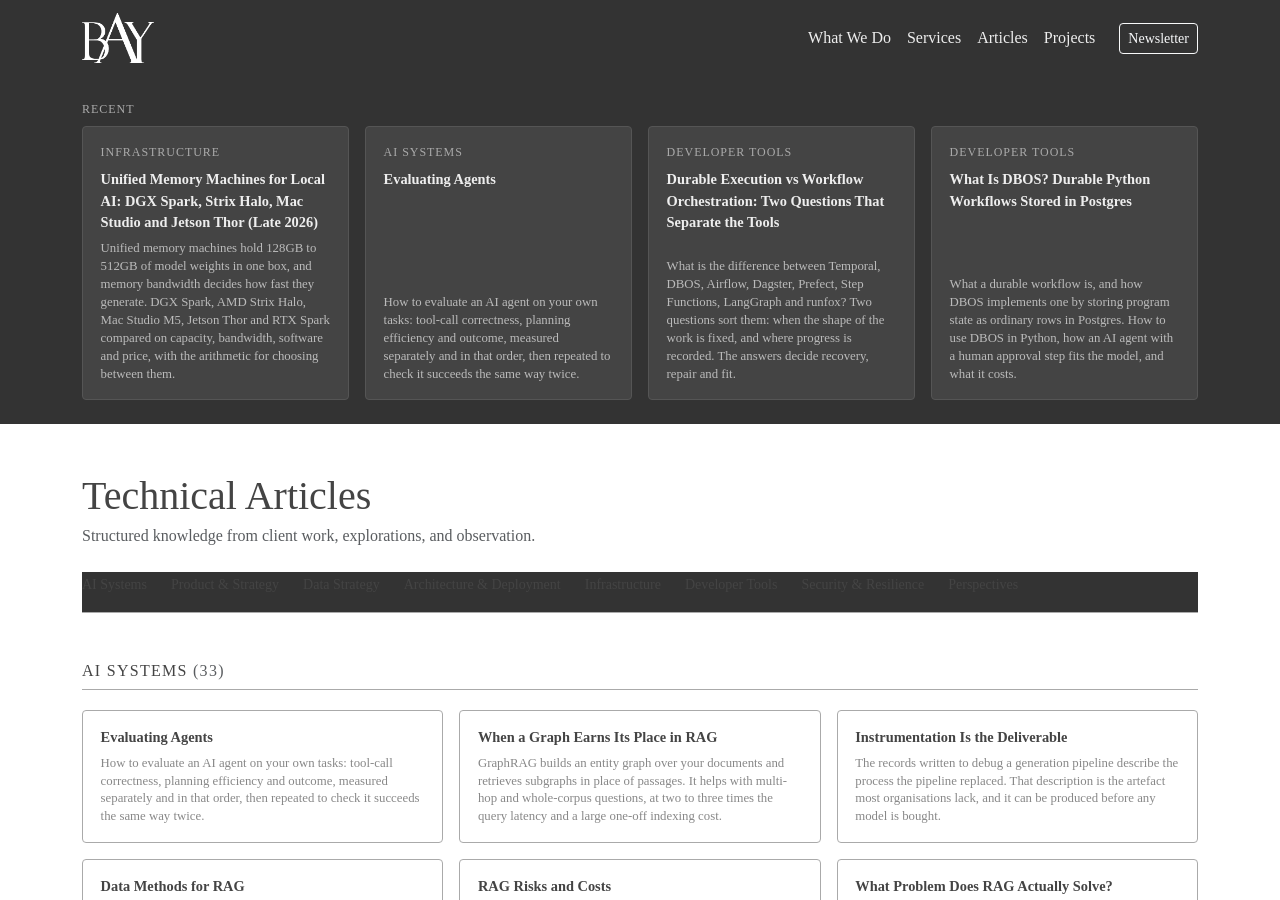
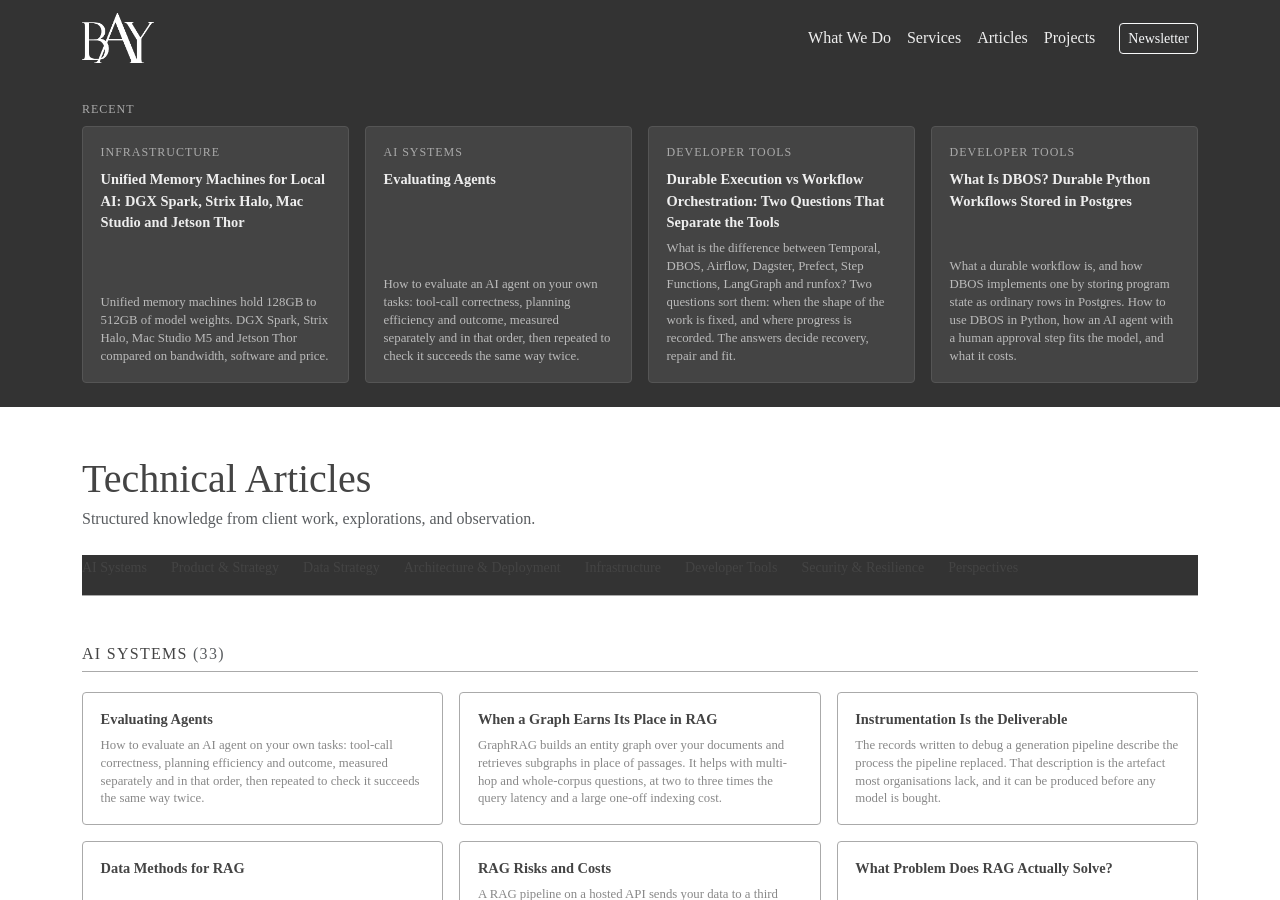
Before and after one commit to bayinfosys/bayinfosys.github.io, a Jekyll site: the page built from library.html, in a window 1280 px wide and 900 px high. Built offline with Jekyll 4.4.1, drawn with Linux system fonts in a browser that asks for light colours; some of the changed text lies outside the part shown.

Commit message:
article 114 links

```diff
--- a/_posts/2026-01-01-114-unified-memory-machines-2026.md
+++ b/_posts/2026-01-01-114-unified-memory-machines-2026.md
@@ -1,9 +1,12 @@
 ---
+
+
+
 date: 2026-10-19
 layout: article
-title: "Unified Memory Machines for Local AI: DGX Spark, Strix Halo, Mac Studio and Jetson Thor (Late 2026)"
-seo_title: "Unified Memory for Local LLMs: DGX Spark vs Strix Halo vs Mac Studio M5 (2026)"
-description: "Unified memory machines hold 128GB to 512GB of model weights in one box, and memory bandwidth decides how fast they generate. DGX Spark, AMD Strix Halo, Mac Studio M5, Jetson Thor and RTX Spark compared on capacity, bandwidth, software and price, with the arithmetic for choosing between them."
+title: "Unified Memory Machines for Local AI: DGX Spark, Strix Halo, Mac Studio and Jetson Thor"
+seo_title: "Unified Memory for Local LLMs (2026)"
+description: "Unified memory machines hold 128GB to 512GB of model weights. DGX Spark, Strix Halo, Mac Studio M5 and Jetson Thor compared on bandwidth, software and price."
 keywords: ["unified memory llm", "dgx spark alternative", "strix halo llm", "ryzen ai max 395 llm", "mac studio m5 ultra llm", "apple silicon vs gpu for ai inference", "jetson agx thor llm", "local llm 128gb", "memory bandwidth tokens per second", "rtx spark n1x"]
 topic: "Infrastructure"
 related:
@@ -35,13 +38,13 @@
 
 Measurements bear the ceilings out. ServeTheHome recorded 4.89 tokens per second for Llama 3.3 70B on a Ryzen AI Max+ 395 machine, against a ceiling of about 6, and llama.cpp reports of 52 to 56 tokens per second for gpt-oss-120b on the same chip sit under a ceiling of about 85.
 
-Two consequences follow. Dense 70B models fit on every machine here and run slowly on most of them. Mixture-of-experts models suit unified memory, because they need the capacity and spare the bandwidth. The other half of the work, processing the prompt, is limited by compute instead of bandwidth, and there NVIDIA's chips lead: Phoronix found the GB10 faster than AMD's chip on prompt processing for gpt-oss-120b, with generation speeds roughly level.
+Two consequences follow. Dense 70B models fit on every machine here and run slowly on most of them. Mixture-of-experts models suit unified memory, because they need the capacity and spare the bandwidth. The other half of the work, processing the prompt, is limited by compute instead of bandwidth, and there NVIDIA's chips lead:  [Phoronix](https://www.phoronix.com/review/dell-pro-max-gb10-llama-cpp) found the GB10 faster than AMD's chip on prompt processing for gpt-oss-120b, with generation speeds roughly level.
 
 ## The machines
 
 ### Apple Mac Studio, M5 Max and M5 Ultra
 
-Apple announced the M5 generation Mac Studio on 25 August 2026. The M5 Max takes up to 128GB at 614 GB/s, from $2,499 for the base configuration. The M5 Ultra takes up to 512GB at 1.2 TB/s, which Apple puts at 50% above the M3 Ultra, from $5,499; the 512GB configuration ships in late October. Apple claims prompt processing up to four times faster than the M3 Ultra in LM Studio, and supports clustering up to four machines over Thunderbolt 5 with RDMA.
+[Apple announced](https://www.apple.com/newsroom/2026/08/apple-introduces-new-mac-studio-with-m5-max-and-m5-ultra/) the M5 generation Mac Studio on 25 August 2026. The M5 Max takes up to 128GB at 614 GB/s, from $2,499 for the base configuration. The M5 Ultra takes up to 512GB at 1.2 TB/s, which Apple puts at 50% above the M3 Ultra, from $5,499; the 512GB configuration ships in late October. Apple claims prompt processing up to four times faster than the M3 Ultra in LM Studio, and supports clustering up to four machines over Thunderbolt 5 with RDMA.
 
 The M5 Ultra has the most bandwidth and the most capacity of any desktop machine in this list. The constraint is the operating system. Metal, MLX and the Metal backends of llama.cpp and Ollama run only on macOS, and Docker on macOS does not expose the GPU to containers, so inference runs as native macOS processes and cannot share an image with a Linux server.
 
@@ -49,7 +52,7 @@
 
 The DGX Spark pairs a 20-core Arm CPU with a Blackwell GPU on the GB10 chip, with 128GB of LPDDR5X at 273 GB/s and ConnectX-7 200GbE networking. It runs CUDA on Arm64 Linux. Acer, ASUS, Dell, Gigabyte, HP, Lenovo and MSI sell their own GB10 machines.
 
-Prices have risen with memory costs. The 128GB Founders Edition launched at $3,999 and now lists at $6,950, and Phoronix priced Dell's 128GB GB10 machine at $6,332. A 64GB version at $4,999 is due from partners on 23 October. Two units link over a single cable to pool memory and bandwidth; NVIDIA reports up to 1.7 times the speed of one unit, short of double because of the network hop.
+Prices have risen with memory costs. The 128GB Founders Edition launched at $3,999 and now [lists at $6,950](https://www.tweaktown.com/news/113885/nvidias-new-dgx-spark-has-half-the-ram-and-costs-more-than-the-original-128gb-model-did-at-launch/index.html), and Phoronix priced Dell's 128GB GB10 machine at $6,332. A 64GB version at $4,999 is due from partners on 23 October. Two units link over a single cable to pool memory and bandwidth; NVIDIA reports up to 1.7 times the speed of one unit, short of double because of the network hop.
 
 The case for a GB10 machine is CUDA. Most inference software targets it first, and prompt processing is faster than on the alternatives. The costs are Arm64 container images (most AI images are built for x86-64) and the bandwidth, which matches AMD's.
 
```
